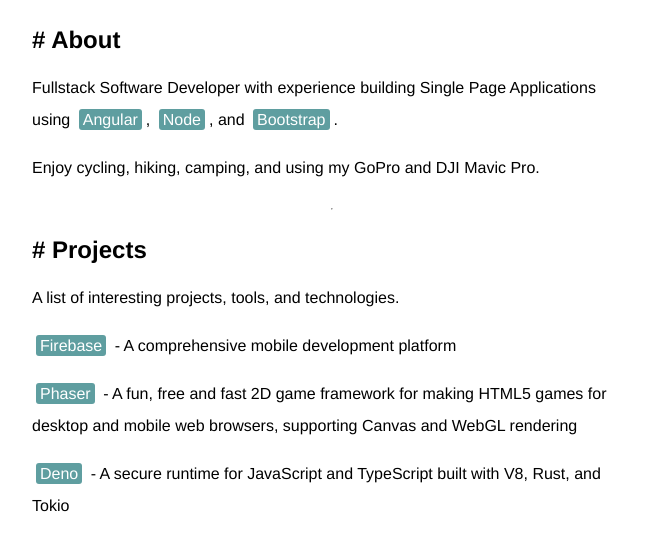
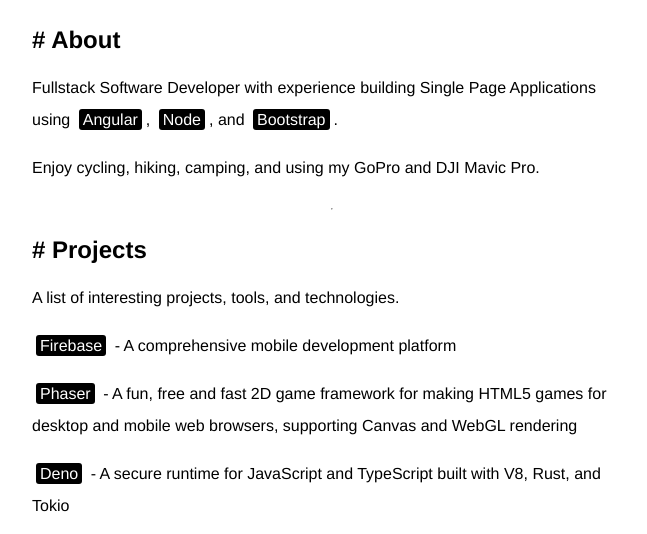
Before and after one commit to jrasm91/portfolio, a website built with Parcel: page index.html in a window 1280 px wide. Shown: the part 289-823 px from the top of the page, without its empty margins (308-955 px from the left). Built offline with nearby package versions, Linux system fonts and the light colour scheme.

Commit message:
Update theme color

```diff
--- a/app.less
+++ b/app.less
@@ -45,7 +45,7 @@
 	border: none;
 
 	&:not(.nolink) {
-		background-color: cadetblue;
+		background-color: black;
 		color: white;
 		padding: 0.125em 0.25em;
 		margin: 0.125em 0.25em;
--- a/index.html
+++ b/index.html
@@ -3,7 +3,7 @@
 
 <head>
   <meta charset="utf-8">
-  <meta name="theme-color" content="#5f9ea0">
+  <meta name="theme-color" content="#000">
   <meta name="viewport" content="width=device-width">
   <meta name="description" content="Jason Rasmussen">
   <meta name="author" content="Jason Rasmussen">
```
